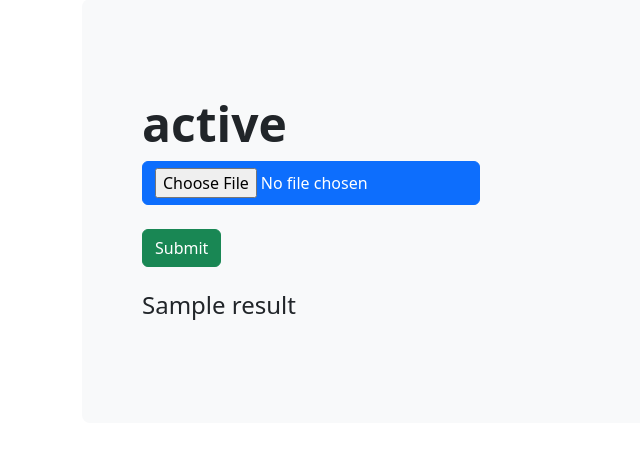
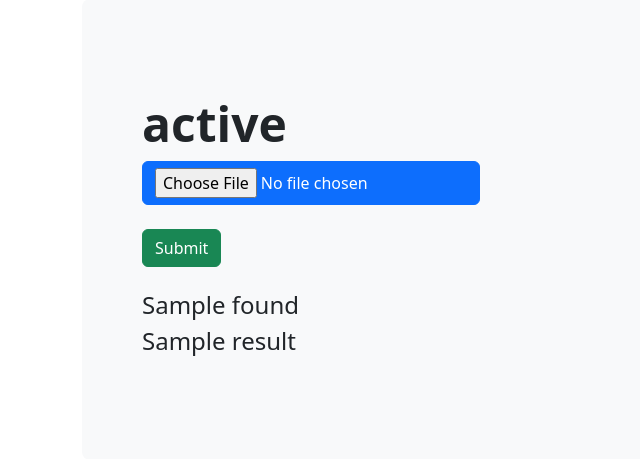
Before and after one commit to Blake2912/HandwritingRecognizer, a Flask app: template templates/index.html in a window 1280 px wide. Shown: the part 75-534 px from the top of the page, without its empty margins (0-640 px from the left). Run offline with Flask 2, Linux system fonts and the light colour scheme; the template is opened without the code that fills it: most values are stand-ins (such as "Sample title", 1, 10 or a date in 2020).

Commit message:
Refactor and updates

```diff
--- a/app.py
+++ b/app.py
@@ -54,21 +54,21 @@ def infer(model: Model, fn_img: Path) -> None:
     print(f'Probability: {probability[0]}')
     print("After Sentence checking...")
     corrected_spelling = TextBlob(recognized[0])
-    return corrected_spelling.correct()
+    return [recognized[0],corrected_spelling.correct()]
 
 @app.route("/", methods=['GET', 'POST'])
 def show_page():
     if request.method == 'POST':
         if 'file1' not in request.files:
-            return render_template('index.html',status='there is no file1 in form!',result='')
+            return render_template('index.html',status='there is no file1 in form!',result='',found='')
         file1 = request.files['file1']
         try:
             path = os.path.join(app.config['UPLOAD_FOLDER'], file1.filename)
             file1.save(path)
             model = Model(char_list_from_file(), 0, must_restore=True, dump=False)
             res = infer(model, path)
-            return render_template('index.html',status='File Uploaded Successfully',result="Sentence Predicted from Image: {0}".format(res))
+            return render_template('index.html',status='File Uploaded Successfully',found="Sentence Predicted from Image: {0}".format(res[0]),result="Corrected Sentence after spell checking: {0}".format(res[1]))
         except:
-            return render_template('index.html',status='Please Upload the file Properly')
+            return render_template('index.html',status='Please Upload the file Properly',found='',result='')
 
     return render_template('index.html',status='Upload a File',result='')
--- a/templates/index.html
+++ b/templates/index.html
@@ -5,8 +5,6 @@
     <meta http-equiv="X-UA-Compatible" content="IE=edge">
     <meta name="viewport" content="width=device-width, initial-scale=1.0">
     <link href="https://cdn.jsdelivr.net/npm/bootstrap@5.2.3/dist/css/bootstrap.min.css" rel="stylesheet" integrity="sha384-rbsA2VBKQhggwzxH7pPCaAqO46MgnOM80zW1RWuH61DGLwZJEdK2Kadq2F9CUG65" crossorigin="anonymous">
-    <link rel="stylesheet" type="text/css" href="{{ url_for('static', filename='index.css') }}">
-    <script src="/static/js/script.js"></script>
     <title>Handwriting Recognizer</title>
 </head>
 <body>
@@ -27,6 +25,7 @@
                 <input class="btn btn-success btn-md" type="submit"></input>
               </form>
               <br>
+              <h4>{{found}}</h4>
               <h4>{{result}}</h4>
             </div>
           </div>
```
Also changed, not shown: static/index.css (deleted), static/js/script.js (deleted).
